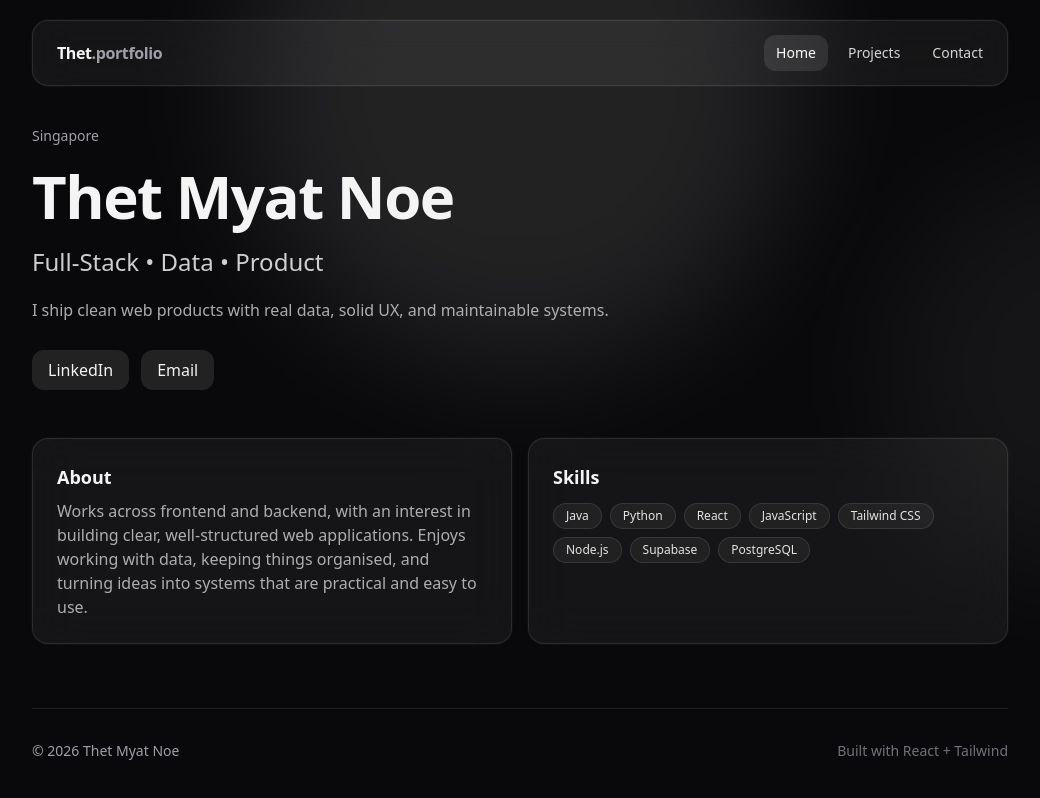
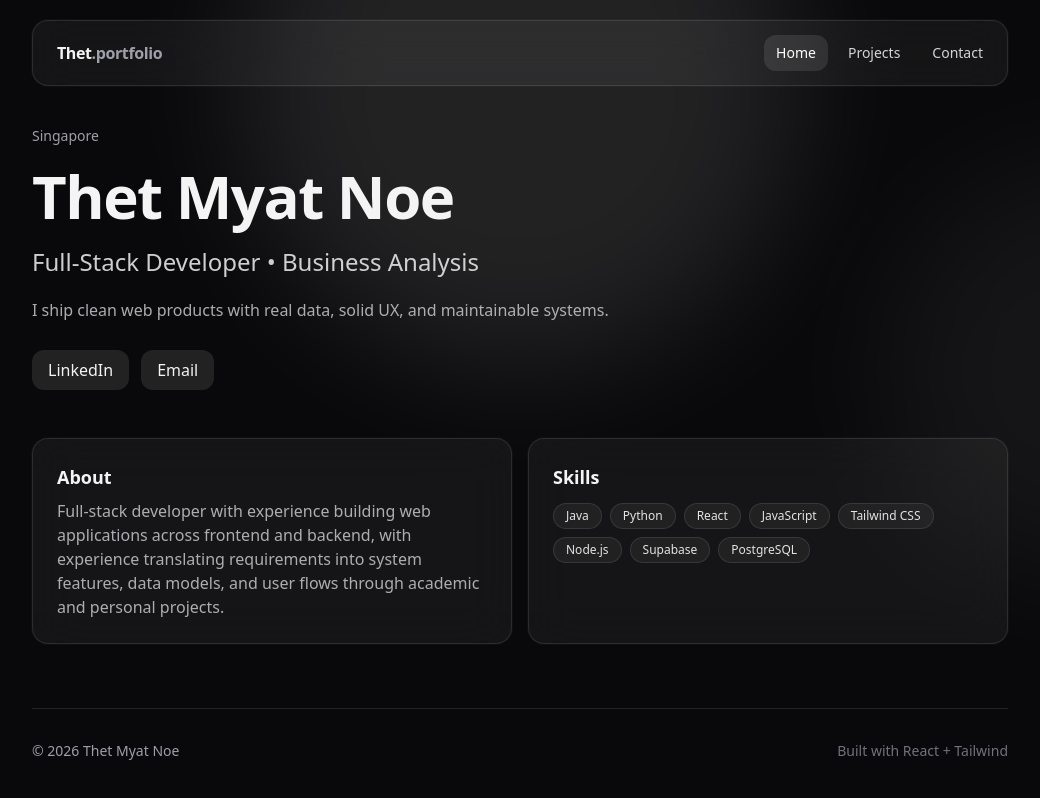
Before and after one commit to Noe-Noe/my-portfolio, a React (Vite) app: page / in a window 1280 px wide. Shown: the top 798 px of the page, without its empty margins (120-1160 px from the left). Built offline with nearby package versions, Linux system fonts and the light colour scheme.

Commit message:
Update resume and home page

```diff
--- a/src/data/portfolio.js
+++ b/src/data/portfolio.js
@@ -1,6 +1,6 @@
 export const profile = {
   name: "Thet Myat Noe",
-  title: "Full-Stack • Data • Product",
+  title: " Full-Stack Developer • Business Analysis",
   tagline:
     "I ship clean web products with real data, solid UX, and maintainable systems.",
   location: "Singapore",
--- a/src/pages/Home.jsx
+++ b/src/pages/Home.jsx
@@ -41,7 +41,7 @@ export default function Home() {
         <GlassCard className="p-6">
           <h2 className="text-lg font-semibold">About</h2>
            <p className="mt-2 max-w-xl text-zinc-300/80">
-            Works across frontend and backend, with an interest in building clear, well-structured web applications. Enjoys working with data, keeping things organised, and turning ideas into systems that are practical and easy to use.
+            Full-stack developer with experience building web applications across frontend and backend, with experience translating requirements into system features, data models, and user flows through academic and personal projects.
           </p>
 
 
```
Also changed, not shown: 1 other file (tests, documents, lock files or other folders).
